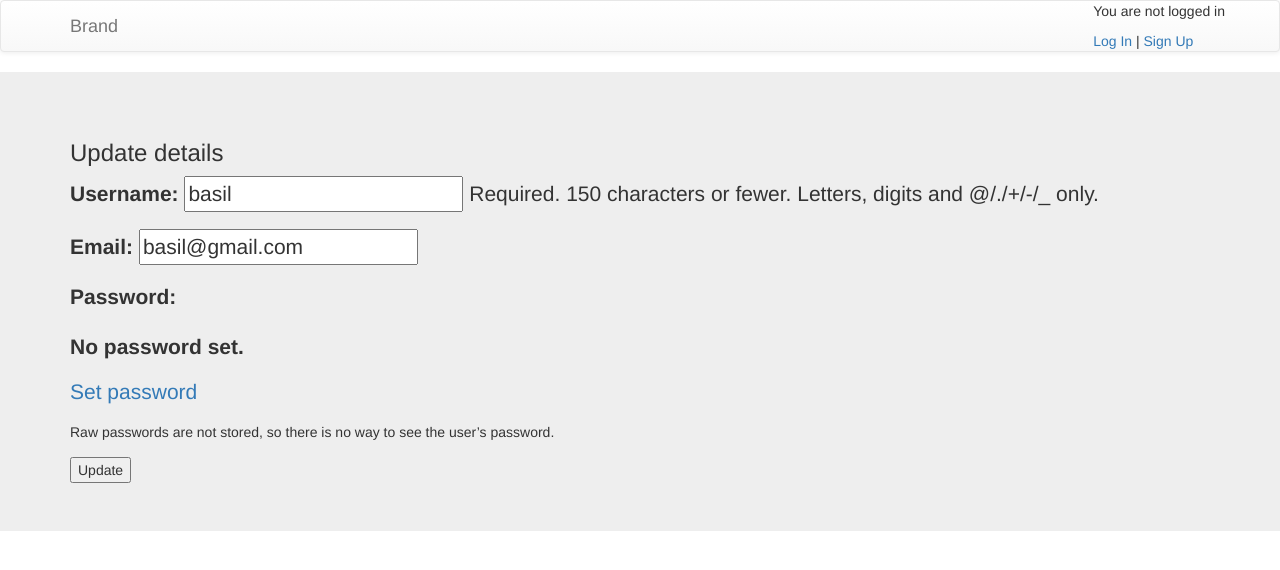
After one commit to eldridgeribeiro04/sports-store, a Django app: page /accounts/update/2/ in a window 1280 px wide. The commit adds this page. Shown: the top 570 px of the page. Run offline with Django 5.2, Linux system fonts and the light colour scheme; data comes from the database, SQL or seed files in the repository; both versions use the stored data as it was after the commit.

Commit message:
updated the accounts page with custom user

```diff
--- a/sports_store/accounts/forms.py
+++ b/sports_store/accounts/forms.py
@@ -1,12 +1,45 @@
+from typing import Any
 from django.contrib.auth.forms import UserCreationForm, UserChangeForm
+from django import forms
+# from django.contrib.auth.models import User
+from django.core.exceptions import ValidationError
+from django.contrib.auth import get_user_model
 
 from .models import CustomUser
 
+User = get_user_model()
+
 class CustomUserCreationForm(UserCreationForm):
+
+    username = forms.CharField(label='Username', min_length=5, max_length=50)
+    first_name = forms.CharField(label='First Name', max_length=50, required=False)
+    last_name = forms.CharField(label="Last Name", max_length=50, required=False)
+    email = forms.EmailField(label='Email')
+    password1 = forms.CharField(label='Password', widget=forms.PasswordInput)
+    password2 = forms.CharField(label='Confirm Password', widget=forms.PasswordInput)
 
     class Meta:
         model = CustomUser
-        fields = ("username", "email")
+        fields = ("username", "first_name", "last_name", "email")
+
+    # def email_clean(self):
+    #     email = self.clean_password2['email'].lower()
+    #     new = self.objects.filter(email=email)
+
+    def clean_password2(self):
+        password1 = self.cleaned_data.get("password1")
+        password2 = self.cleaned_data.get("password2")
+        if password1 and password2 and password1 != password2:
+            raise forms.ValidationError("Passwords do not match")
+        return password2
+
+    def save(self, commit=True):
+        user = super().save(commit=False)
+        user.set_password(self.cleaned_data["password1"])
+        if commit:
+            user.save()
+        return user
+
 
 class CustomUserChangeForm(UserChangeForm):
 
--- a/sports_store/accounts/models.py
+++ b/sports_store/accounts/models.py
@@ -1,13 +1,6 @@
-from django.db import models
-
-# Create your models here.
-
 from django.contrib.auth.models import AbstractUser
 from django.db import models
 
 class CustomUser(AbstractUser):
-    pass
-    # add additional fields in here
-
-    def __str__(self):
-        return self.username
+    # username = models.CharField(max_length=100, unique=True)
+    email = models.EmailField(unique=True)
--- a/sports_store/accounts/urls.py
+++ b/sports_store/accounts/urls.py
@@ -1,7 +1,8 @@
 from django.urls import path
 
-from .views import SignUpView
+from .views import SignUpView, ProfileUpdateView
 
 urlpatterns = [
     path("signup/", SignUpView.as_view(), name="signup"),
+    path("update/<int:pk>/", ProfileUpdateView.as_view(), name='update'),
 ]
--- a/sports_store/accounts/views.py
+++ b/sports_store/accounts/views.py
@@ -1,13 +1,30 @@
+from django.db.models.base import Model as Model
+from django.db.models.query import QuerySet
 from django.shortcuts import render
+from .models import CustomUser
+from django.shortcuts import get_object_or_404
 
 # Create your views here.
 
 from django.urls import reverse_lazy
-from django.views.generic.edit import CreateView
+from django.views.generic.edit import CreateView, UpdateView
 
-from .forms import CustomUserCreationForm
+from .forms import CustomUserCreationForm, CustomUserChangeForm
 
 class SignUpView(CreateView):
     form_class = CustomUserCreationForm
     success_url = reverse_lazy("login")
     template_name = "registration/signup.html"
+
+
+class ProfileUpdateView(UpdateView):
+    model = CustomUser
+    form_class = CustomUserChangeForm
+    success_url = reverse_lazy("login")
+    template_name = "registration/update.html"
+
+    def get_object(self, queryset=None):
+        return get_object_or_404(CustomUser, pk=self.kwargs.get('pk'))
+
+    # def get_queryset(self):
+    #     return CustomUser.objects.filter(id=self.request.user.id)
--- a/sports_store/sports_store/settings.py
+++ b/sports_store/sports_store/settings.py
@@ -39,6 +39,9 @@ INSTALLED_APPS = [
     "django.contrib.staticfiles",
     "accounts",
 ]
+
+AUTH_USER_MODEL = "accounts.CustomUser"
+
 
 MIDDLEWARE = [
     "django.middleware.security.SecurityMiddleware",
@@ -125,5 +128,3 @@ DEFAULT_AUTO_FIELD = "django.db.models.BigAutoField"
 
 LOGIN_REDIRECT_URL = "home"
 LOGOUT_REDIRECT_URL = "home"
-
-AUTH_USER_MODEL = "accounts.CustomUser"
--- a/sports_store/templates/base.html
+++ b/sports_store/templates/base.html
@@ -14,6 +14,7 @@
 </head>
 <body>
 
+
     <div class="navbar navbar-default">
       <div class="container">
 
@@ -22,6 +23,8 @@
         <ul class="nav navbar-nav navbar-right">
           {% if user.is_authenticated %}
           Hi {{ user.username }}!
+          <br>
+
           <p>
             <form action="{% url 'logout' %}" method="post">
               {% csrf_token %}
@@ -29,6 +32,9 @@
             <button type="submit">Logout</button>
             </form>
           </p>
+
+          <a href="{% url 'update' pk=user.pk%}">Update details</a>
+
           {% else %}
           <p>You are not logged in</p>
           <a href="{% url 'login' %}">Log In</a> |
@@ -36,9 +42,11 @@
           {% endif %}
         </ul>
       </div>
-      {% block content %}
+
+    </div>
+    {% block content %}
       {% endblock %}
-    </div>
+
 
 </body>
 </html>
--- /dev/null
+++ b/sports_store/templates/registration/update.html
@@ -0,0 +1,18 @@
+{% extends "base.html" %}
+
+<title>Update</title>
+
+{% block content %}
+
+<div class="jumbotron">
+    <div class="container">
+        <h3>Update details</h3>
+        <form method="post">
+            {% csrf_token %}
+            {{form.as_p}}
+            <button type="submit">Update</button>
+        </form>
+    </div>
+</div>
+
+{% endblock %}
```
Also changed, not shown: sports_store/accounts/admin.py (+6 -2 lines), sports_store/accounts/migrations/0002_alter_customuser_username.py (added), sports_store/accounts/migrations/0003_alter_customuser_email.py (added), sports_store/accounts/migrations/0004_alter_customuser_username.py (added), sports_store/db.sqlite3, sports_store/templates/registration/signup.html (indentation only).
